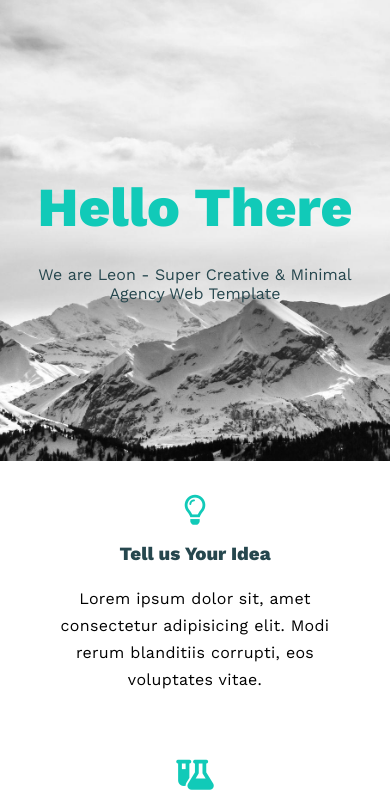
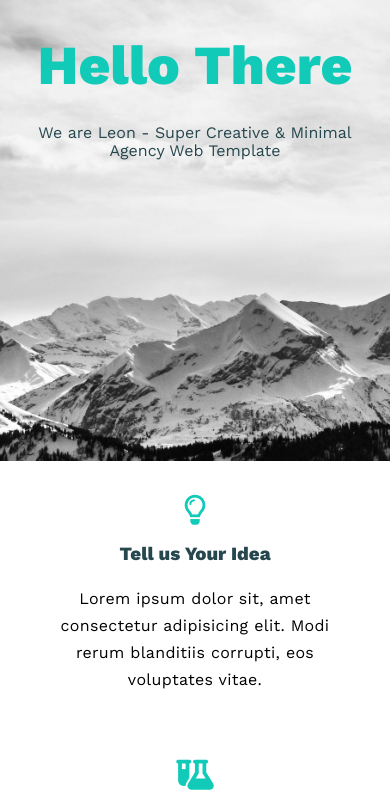
Before and after one commit to Raki22/Leon_Template, a plain HTML site: page index.html in a window 390 px wide. Shown: the part 38-844 px from the top of the page. Drawn offline with nearby package versions, Linux system fonts and the light colour scheme.

Commit message:
changing landing section text position in mobile screens

```diff
--- a/css/leon.css
+++ b/css/leon.css
@@ -182,6 +182,12 @@ nav ul li a {
   flex-direction: column;
   justify-content: center;
   align-items: center;
+}
+
+@media (max-width: 767px) {
+  .landing {
+    justify-content: flex-start;
+  }
 }
 
 .landing .container h1 {
```
